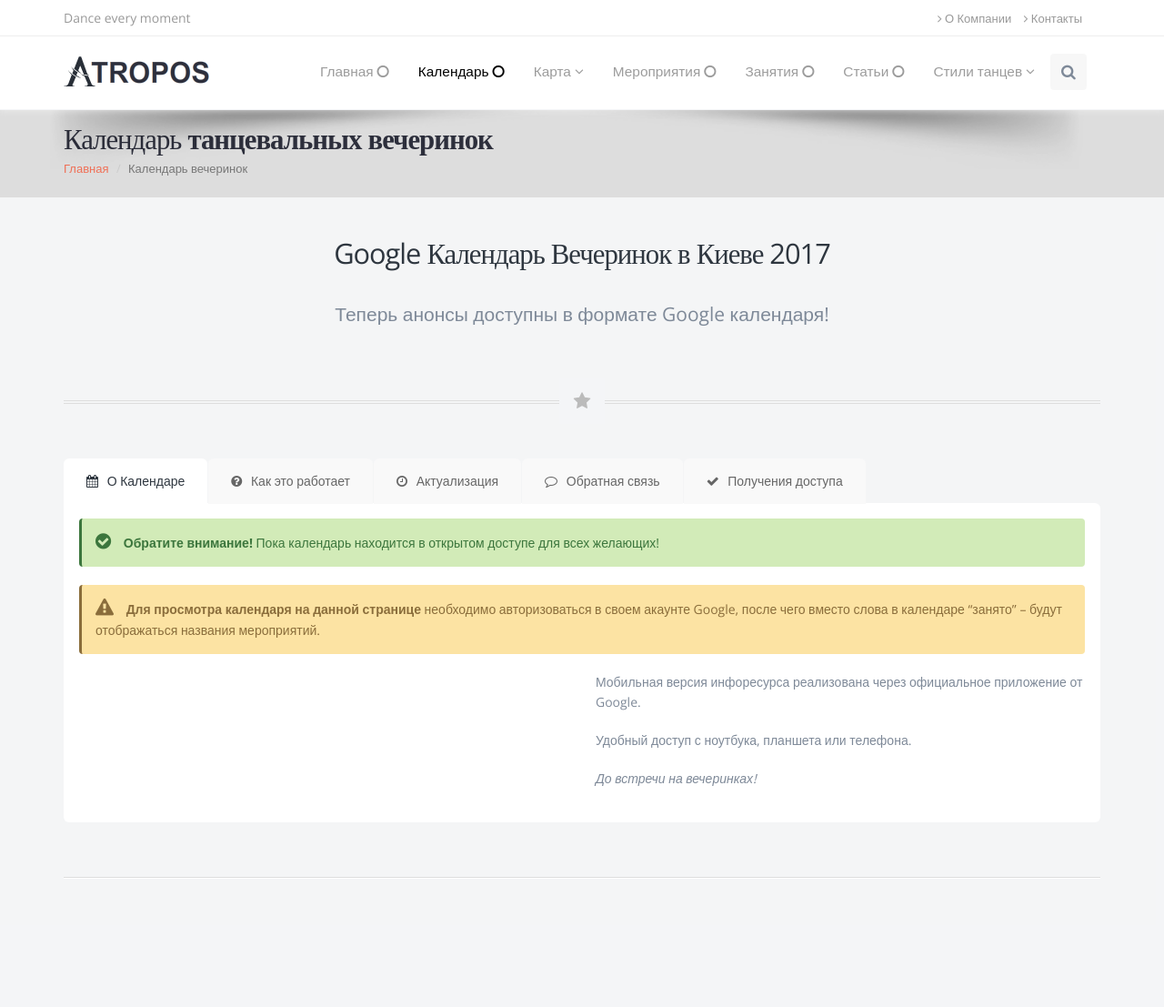
After one commit to PielliaVasyl/dance, a Django app: page /dance_party_calendar/ in a window 1280 px wide. The commit adds this page. Shown: the whole page at 91% size. Run offline with Django 3.2, Linux system fonts and the light colour scheme; some libraries are stand-ins or nearby versions.

Commit message:
Dance_party_calendar as static page

```diff
--- a/dance/urls.py
+++ b/dance/urls.py
@@ -30,6 +30,7 @@ urlpatterns = [
     url(r'^$', home_page_views.index),
     url(r'^about/$', static_pages_views.about_show),
     url(r'^contacts/$', static_pages_views.contacts_show),
+    url(r'^dance_party_calendar/$', static_pages_views.dance_party_calendar_show),
     url(r'^locations/', include([
         url(r'^$', locations_views.locations_show),
     ])),
--- a/static_pages/views.py
+++ b/static_pages/views.py
@@ -28,3 +28,12 @@ def contacts_show(request):
         context['msg_sent'] = True
 
     return render(request, 'static_pages/contacts.html', context)
+
+
+def dance_party_calendar_show(request):
+    title = 'Календарь танцевальных вечеринок'
+
+    context = {
+        'title': title
+    }
+    return render(request, 'static_pages/dance_party_calendar.html', context)
--- a/templates/atropos/javascript-files.html
+++ b/templates/atropos/javascript-files.html
@@ -9,6 +9,7 @@
 		<script type="text/javascript" src="{% static 'js/scripts.js' %}"></script>
 
 		<script>
+			// All external links are opening in a new window
 			$.expr[':'].external = function(obj){
 				return !obj.href.match(/^mailto\:/)
 					   && (obj.hostname != location.hostname)
@@ -17,3 +18,12 @@
 			};
 			$('a:external').attr('target', '_blank');
 		</script>
+
+		<script>
+			// Do not scroll page when on tab change
+			var donotScroll = function(element) {
+			  var x = window.scrollX, y = window.scrollY;
+			  element.focus();
+			  window.scrollTo(x, y);
+			}
+		</script>
--- /dev/null
+++ b/templates/atropos/static_pages/dance_party_calendar.html
@@ -0,0 +1,160 @@
+{% extends "base.html" %}
+{% load static %}
+{% block title %}{{ title }} - {% endblock %}
+
+{% block wrapper %}
+		<!-- WRAPPER -->
+		<div id="wrapper">
+
+			<!-- PAGE TITLE -->
+			<header id="page-title">
+				<div class="container">
+					<h1>Календарь <strong>танцевальных вечеринок</strong></h1>
+
+					<ul class="breadcrumb">
+						<li><a href="/">Главная</a></li>
+						<li class="active">Календарь вечеринок</li>
+					</ul>
+				</div>
+			</header>
+
+			<section class="container">
+
+				<!-- WELCOME -->
+				<article class="row">
+					<div class="col-md-10 col-md-offset-1" style="text-align:center">
+						<h2>Google Календарь Вечеринок в Киеве 2017</h2>
+						<p class="lead">Теперь анонсы доступны в формате Google календаря!</p>
+					</div>
+				</article>
+				<!-- WELCOME -->
+
+				<div class="divider"><!-- divider -->
+					<i class="fa fa-star"></i>
+				</div>
+
+				<div class="tabs nomargin-top">
+
+					<!-- tabs -->
+					<ul class="nav nav-tabs">
+						<li class="active">
+							<a href="#tab1" data-toggle="tab">
+								<i class="fa fa-calendar"></i> О Календаре
+							</a>
+						</li>
+						<li>
+							<a href="#tab2" data-toggle="tab">
+								<i class="fa fa-question-circle"></i> Как это работает
+							</a>
+						</li>
+						<li>
+							<a href="#tab3" data-toggle="tab">
+								<i class="fa fa-clock-o"></i> Актуализация
+							</a>
+						</li>
+						<li>
+							<a href="#tab4" data-toggle="tab">
+								<i class="fa fa-comment-o"></i>  Обратная связь
+							</a>
+						</li>
+                        <li>
+							<a href="#tab5" data-toggle="tab">
+								<i class="fa fa-check"></i> Получения доступа
+							</a>
+						</li>
+					</ul>
+
+					<!-- tabs content -->
+					<div class="tab-content">
+						<div id="tab1" class="tab-pane active">
+
+                            <div class="alert alert-success">
+                                <i class="fa fa-check-circle"></i>
+                                <strong>Обратите внимание!</strong> Пока календарь находится в открытом доступе для всех желающих!
+                            </div>
+                            <div class="alert alert-warning">
+                                <i class="fa fa-warning"></i>
+                                <strong>Для просмотра календаря на данной странице</strong> необходимо авторизоваться в своем акаунте Google, после чего вместо слова в календаре “занято” – будут отображаться названия мероприятий.
+                            </div>
+                            <article class="row">
+                                <div class="col-md-6">
+
+
+								</div>
+								<div class="col-md-6">
+									<p>Мобильная версия инфоресурса реализована через официальное приложение от Google.</p>
+                                    <p>Удобный доступ с ноутбука, планшета или телефона.</p>
+
+                                    <p><i>До встречи на вечеринках!</i></p>
+								</div>
+							</article>
+						</div>
+
+						<div id="tab2" class="tab-pane">
+                            <p>Вы можете выбрать любой удобный для Вас способ отображения информации.</p>
+                            <p>Для меня наиболее практичными являются форматы:</p>
+							<article class="row">
+								<div class="col-md-5">
+									<h3>Расписание</h3>
+                                    <img class="img-responsive" alt='Schedule image' src="{% static 'images/schedule-1.jpg' %}">
+                                    <br />
+                                    <img class="img-responsive" alt='Schedule image' src="{% static 'images/schedule-2.png' %}">
+								</div>
+								<div class="col-md-5 col-md-offset-2">
+                                    <h3>Месяц</h3>
+                                    <img class="img-responsive" alt='Month image' src="{% static 'images/month-1.jpg' %}">
+                                    <br />
+                                    <img class="img-responsive" alt='Month image' src="{% static 'images/month-2.png' %}">
+								</div>
+							</article>
+						</div>
+
+						<div id="tab3" class="tab-pane">
+							<article class="row">
+								<div class="col-md-4">
+                                    <img class="img-responsive" alt='Update image' src="{% static 'images/update.jpg' %}">
+								</div>
+								<div class="col-md-8">
+									<h4>Ежедневно пополняем календарь детальной информацией о каждой вечеринке:</h4>
+                                    <ul>
+                                        <li>Точный адрес (+ метка на карте)</li>
+                                        <li>Стоимость входа</li>
+                                        <li>Ссылка на источник информации</li>
+                                        <li>Детальное описание от организатора (о танцевальных направлениях, формате мероприятия, наличии дресс-кода и пр.)</li>
+                                    </ul>
+								</div>
+							</article>
+
+						</div>
+
+						<div id="tab4" class="tab-pane">
+							<article class="row">
+								<div class="col-md-4">
+                                    <img class="img-responsive" alt='Feedback image' src="{% static 'images/feedback-1.png' %}">
+                                    <br />
+                                    <img class="img-responsive" alt='Feedback image' src="{% static 'images/feedback-2.png' %}">
+								</div>
+								<div class="col-md-8">
+                                    <h4>Форма обратной связи для пользователей, где каждый может оставить свой отзыв или сообщить о необходимости редактирования информации календаря:</h4>
+                                    <ul>
+                                        <li>Отмена мероприятия?</li>
+                                        <li>События, о котором Вы знаете, нет в списке?</li>
+                                        <li>По всем вопросам.</li>
+                                    </ul>
+								</div>
+							</article>
+
+						</div>
+
+                        <div id="tab5" class="tab-pane">
+                            <h4>Для получения доступа к календарю:</h4>
+                            <p>Напишите адрес Вашей Gmail почты (ВКонтакте, Facebook)</p>
+                            <p>До встречи на вечеринках!</p>
+						</div>
+					</div>
+				</div>
+				<hr />
+			</section>
+		</div>
+		<!-- /WRAPPER -->
+{% endblock %}
--- a/templates/atropos/top-nav.html
+++ b/templates/atropos/top-nav.html
@@ -46,7 +46,7 @@
 								</a>
 							</li>
 							<li >
-								<a href="/calendar/">
+								<a href="/dance_party_calendar/">
 									Календарь <i class="fa fa-circle-o"></i>
 								</a>
 							</li>
```
Also changed, not shown: atropos/images/feedback-1.png (added), atropos/images/feedback-2.png (added), atropos/images/month-1.jpg (added), atropos/images/month-2.png (added), atropos/images/schedule-1.jpg (added), atropos/images/schedule-2.png (added), atropos/images/update.jpg (added).
